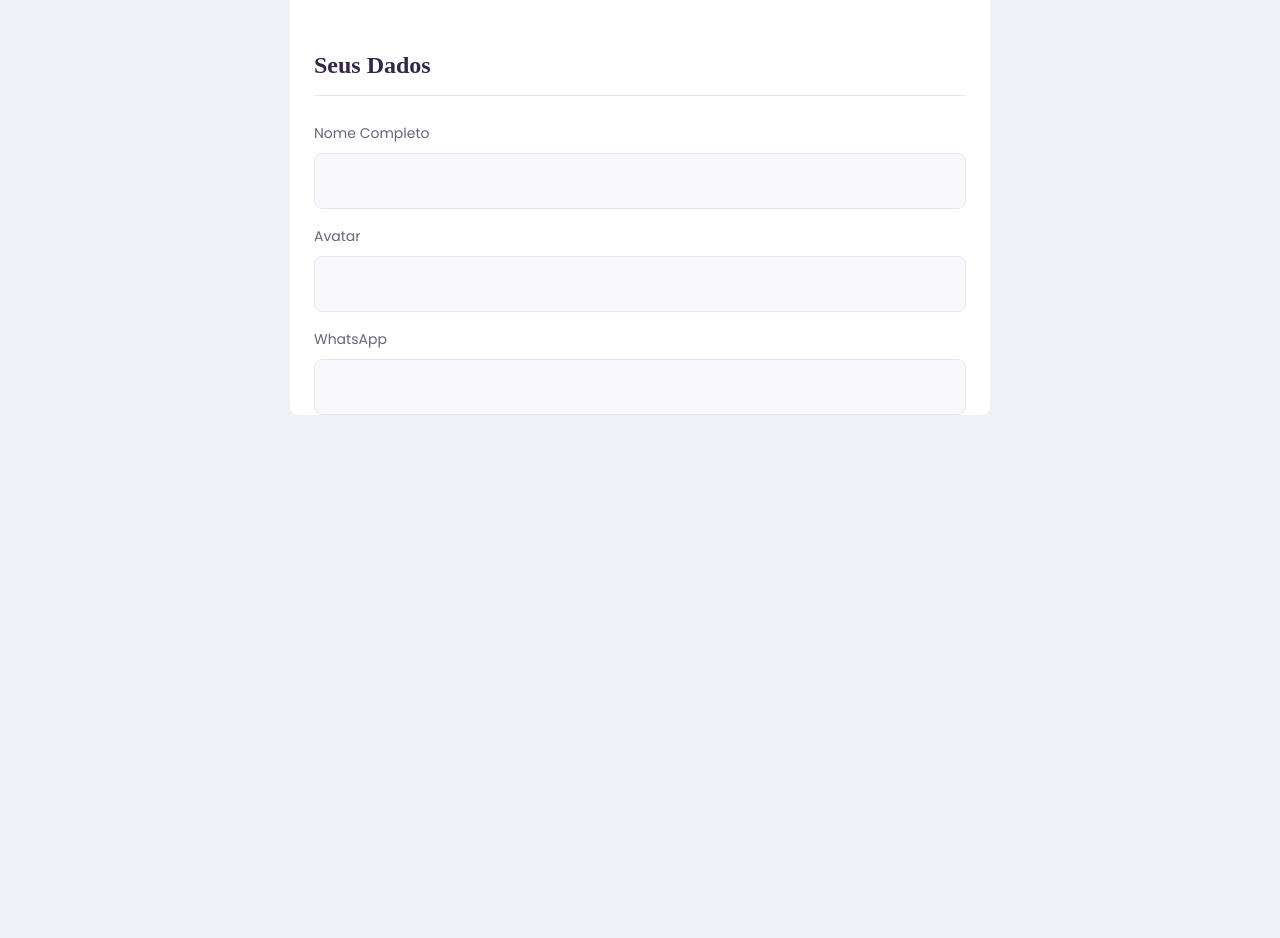
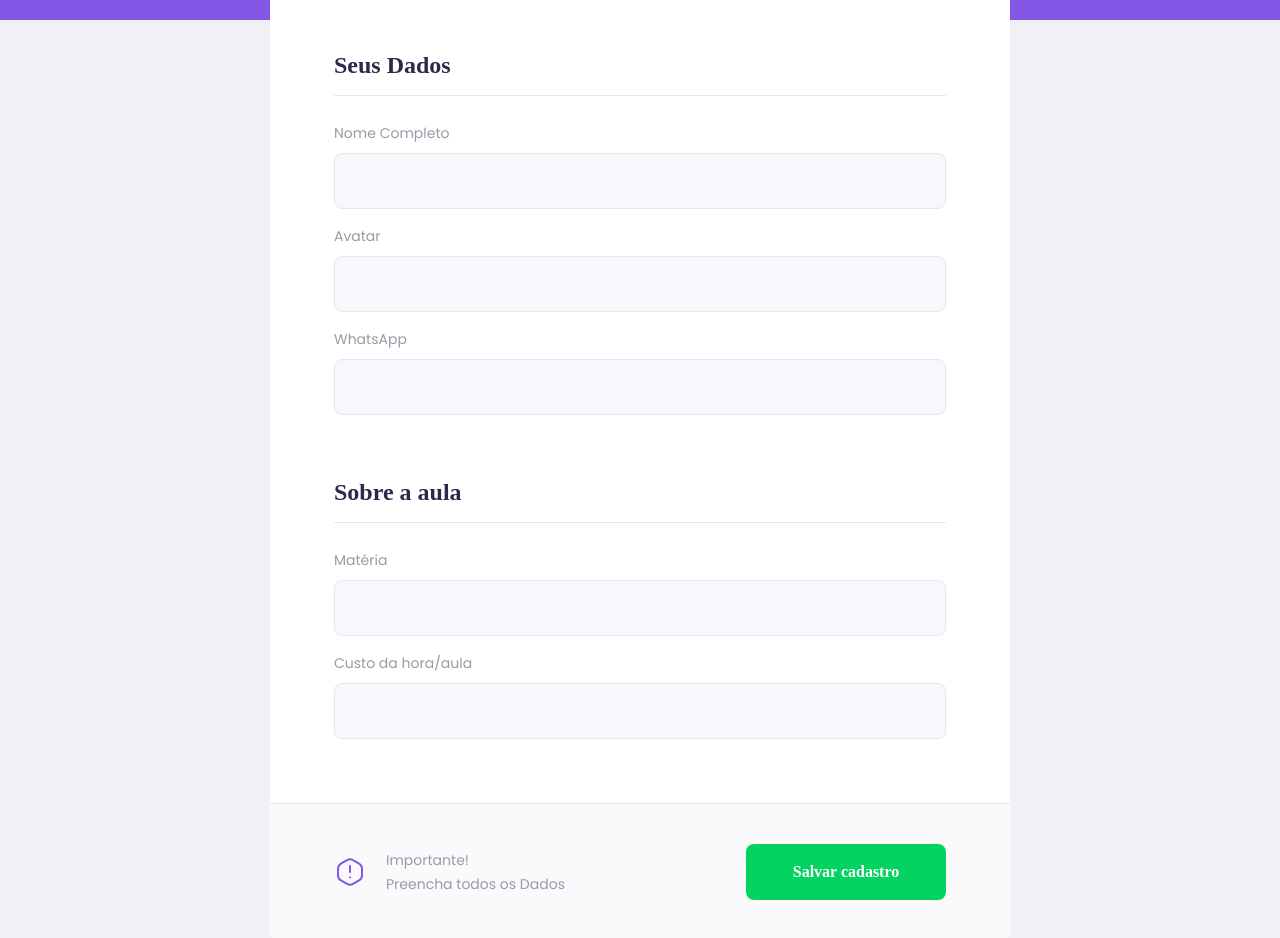
Before and after one commit to ArthurPMachado/ProjetoProffy, a React (Create React App) app in the folder web/: page /give-classes in a window 1280 px wide. Shown: the part 320-1258 px from the top of the page. Before the commit the page ends 800 px from the top, so only its background shows below. Built offline with nearby package versions, Linux system fonts and the light colour scheme.

Commit message:
Feat: add styles to teacher form

```diff
--- a/web/src/pages/TeacherForm/index.tsx
+++ b/web/src/pages/TeacherForm/index.tsx
@@ -1,8 +1,10 @@
 import React from 'react';
 import PageHeader from '../../components/PageHeader';
+import Input from '../../components/Input';
+
+import warningIcon from '../../assets/images/icons/warning.svg';
 
 import './styles.css';
-import Input from '../../components/Input';
 
 function TeacherForm() {
   return (
@@ -20,6 +22,25 @@
           <Input name="avatar" label="Avatar" />
           <Input name="whatsapp" label="WhatsApp" />
         </fieldset>
+
+        <fieldset>
+          <legend>Sobre a aula</legend>
+
+          <Input name="subject" label="Matéria" />
+          <Input name="cost" label="Custo da hora/aula" />
+        </fieldset>
+
+        <footer>
+          <p>
+            <img src={warningIcon} alt="Aviso Importante" />
+            Importante!
+            <br />
+            Preencha todos os Dados
+          </p>
+          <button type="button">
+            Salvar cadastro
+          </button>
+        </footer>
       </main>
     </div>
   );
--- a/web/src/pages/TeacherForm/styles.css
+++ b/web/src/pages/TeacherForm/styles.css
@@ -37,3 +37,78 @@
   padding-bottom: 1.6rem;
   border-bottom: 1px solid var(--color-line-in-white);
 }
+
+#page-teacher-form main label {
+  color: var(--color-text-complement);
+}
+
+#page-teacher-form main footer {
+  padding: 4rem 2.4rem;
+  background: var(--color-box-footer);
+  border-top: 1px solid var(--color-line-in-white);
+  margin-top: 6.4rem;
+}
+
+#page-teacher-form main footer p {
+  display: flex;
+  align-items: center;
+  justify-content: center;
+  font-size: 1.4rem;
+  line-height: 2.4rem;
+  color: var(--color-text-complement);
+}
+
+#page-teacher-form main footer p img {
+  margin-right: 2rem;
+}
+
+#page-teacher-form main footer button {
+  width: 100%;
+  height: 5.6rem;
+  background: var(--color-secundary);
+  color: var(--color-button-text);
+  border: 0;
+  border-radius: 0.8rem;
+  cursor: pointer;
+  font: 700 1.6rem Archivo;
+  display: flex;
+  align-items: center;
+  justify-content: center;
+  text-decoration: none;
+  transition: background-color 0.2s;
+  margin-top: 3.2rem;
+}
+
+#page-teacher-form main footer button:hover {
+  background: var(--color-secundary-dark);
+}
+
+@media (min-width: 700px) {
+  #page-teacher-form {
+    max-width: 100vw;
+  }
+
+  #page-teacher-form .page-header .header-content {
+    margin-bottom: 0;
+  }
+
+  #page-teacher-form main fieldset {
+    padding: 0 6.4rem;
+  }
+
+  #page-teacher-form main footer {
+    padding: 4.0rem 6.4rem;
+    display: flex;
+    align-items: center;
+    justify-content: space-between;
+  }
+
+  #page-teacher-form main footer p {
+    justify-content: space-between;
+  }
+
+  #page-teacher-form main footer button {
+    width: 20rem;
+    margin-top: 0;
+  }
+}
```
